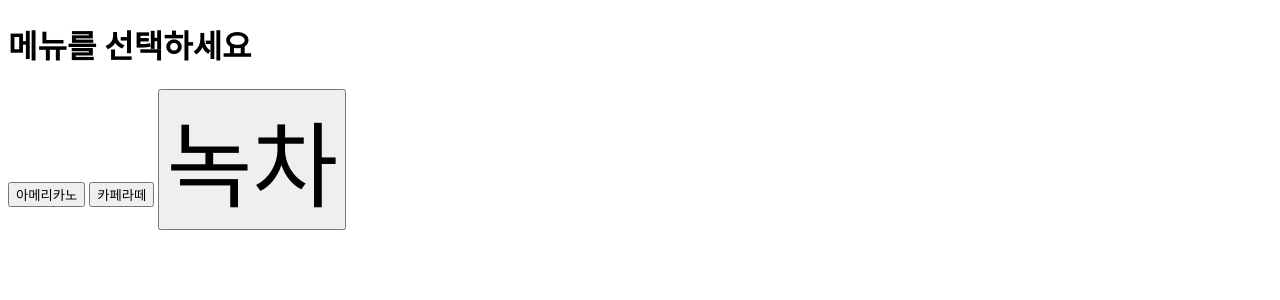
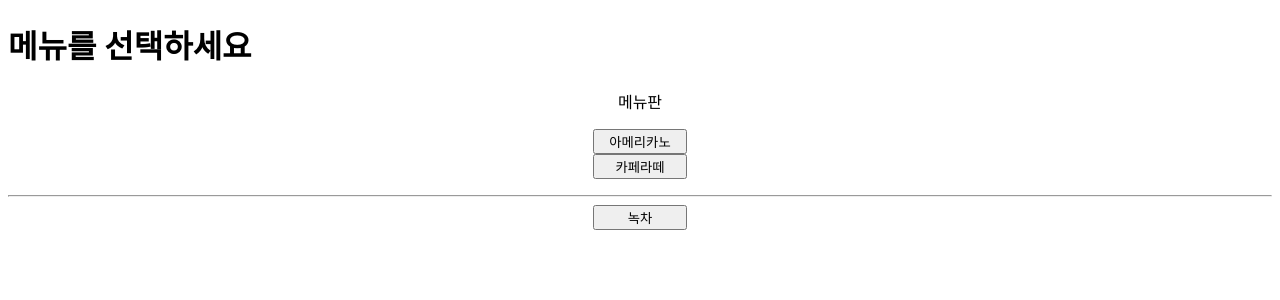
Before and after one commit to larklaon/david, a Flask app: page /menu in a window 1280 px wide. Shown: the top 300 px of the page. Run offline with Flask 3, Linux system fonts and the light colour scheme.

Commit message:
구분선 추가

```diff
--- a/david/app.py
+++ b/david/app.py
@@ -126,5 +126,5 @@ def menu():
 
 # 메인 실행 부분
 if __name__ == '__main__':
-    # debug=True 설정 (이미 설정되어 있음)
+    # debug=True 설정
     app.run('0.0.0.0', 80, debug=True)
--- a/david/templates/menu.html
+++ b/david/templates/menu.html
@@ -5,8 +5,12 @@
 </head>
 <body>
   <h1>메뉴를 선택하세요</h1>
-  <button>아메리카노</button>
-  <button>카페라떼</button>
-  <button style="font-size:70pt;">녹차</button>
+  <div style="text-align: center;">
+  메뉴판<p>
+  <button name="menu1" style="width:70pt;">아메리카노</button><br>
+  <button name="menu2" style="width:70pt;">카페라떼</button><br>
+  </p><hr>
+  <button name="menu2" style="width:70pt;">녹차</button>
+  </div>
 </body>
 </html>
--- a/input_log.txt
+++ b/input_log.txt
@@ -15,3 +15,4 @@
 [2025-07-22 11:44:00] 언어: ko, 텍스트: 안녕하세요
 [2025-07-22 11:44:52] 언어: ko, 텍스트: ~
 [2025-07-22 11:45:21] 언어: ko, 텍스트: hey
+[2025-08-21 16:05:19] 언어: ko, 텍스트: asd
```
